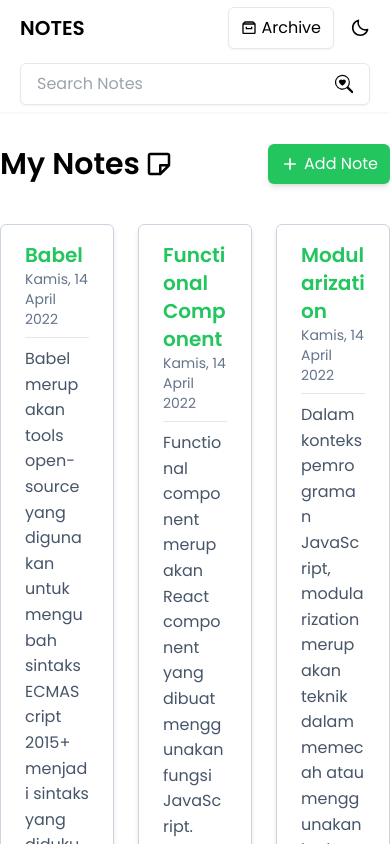
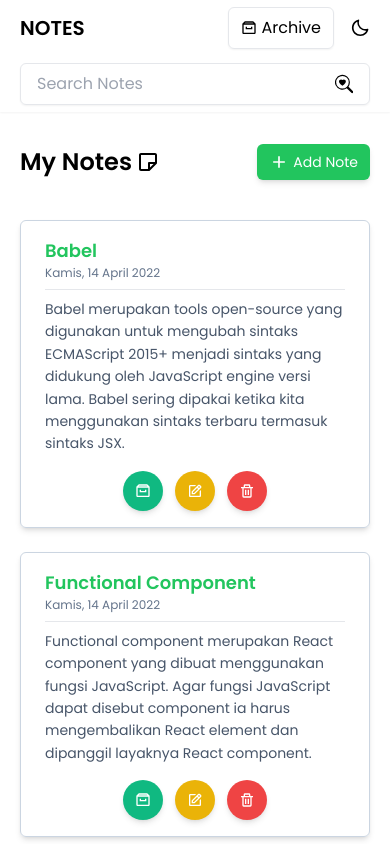
Before and after one commit to msuryaditriputraR/Dicoding-Project, a React (Vite) app in the folder React/Dasar/react-notes/: page / in a window 390 px wide. Shown: the top 844 px of the page. Built offline with nearby package versions, Linux system fonts and the light colour scheme.

Commit message:
feat: responsive

```diff
--- a/React/Dasar/react-notes/src/components/Content.jsx
+++ b/React/Dasar/react-notes/src/components/Content.jsx
@@ -97,10 +97,10 @@
     };
 
     return (
-        <section className="py-8">
+        <section className="py-8 px-5">
             <div className="container">
                 <div className="flex justify-between">
-                    <h2 className="font-semibold text-3xl inline-flex items-center gap-x-1">
+                    <h2 className="font-semibold text-2xl sm:text-3xl inline-flex items-center gap-x-1">
                         {!isArchivePage ? (
                             <>
                                 My Notes
@@ -116,7 +116,7 @@
 
                     {!isArchivePage && (
                         <button
-                            className="inline-flex items-center gap-x-1 bg-green-500 px-3 py-2 rounded-md text-white shadow-md"
+                            className="inline-flex items-center gap-x-1 bg-green-500 px-3 py-2 rounded-md text-white shadow-md text-sm sm:text-base"
                             onClick={() => {
                                 handleModal("modalData", true);
                                 setIsEdit(false);
@@ -126,7 +126,7 @@
                         </button>
                     )}
                 </div>
-                <div className="grid grid-cols-3 gap-6 mt-10 items-start">
+                <div className="grid grid-cols-1 sm:grid-cols-2 lg:grid-cols-3 gap-6 mt-10 items-start">
                     {!keyword ? (
                         isArchivePage ? (
                             archive.length > 0 ? (
--- a/React/Dasar/react-notes/src/components/NoteCard.jsx
+++ b/React/Dasar/react-notes/src/components/NoteCard.jsx
@@ -8,16 +8,16 @@
 
     return (
         <article className="border border-slate-300 flex flex-col rounded-md shadow-md py-4 px-6">
-            <h3 className="font-semibold text-xl text-green-500 break-words">
+            <h3 className="font-semibold text-lg sm:text-xl text-green-500 break-words">
                 {title}
             </h3>
-            <span className="text-slate-500 text-sm">
+            <span className="text-slate-500 text-xs sm:text-sm">
                 {showFormattedDate(updatedAt)}
             </span>
-            <p className="border-t my-2 py-2 text-slate-600 leading-[1.6] break-words">
+            <p className="border-t my-2 py-2 text-slate-600 text-sm sm:text-base leading-[1.6] break-words">
                 {body}
             </p>
-            <div className="mt-auto flex justify-center gap-x-3 text-xl">
+            <div className="mt-auto flex justify-center gap-x-3 sm:text-xl">
                 <Button
                     click={() => handleArchive(id)}
                     ttl={(archived ? "Un" : "") + "Archive Note"}
--- a/React/Dasar/react-notes/src/components/modals/ModalData.jsx
+++ b/React/Dasar/react-notes/src/components/modals/ModalData.jsx
@@ -16,7 +16,7 @@
 
     return (
         <div className="fixed left-0 top-0 right-0 bottom-0 backdrop-blur-md bg-black/30 grid place-items-center z-50">
-            <article className="relative bg-white p-8 border border-slate-300 rounded-xl shadow-md min-w-[560px]">
+            <article className="relative bg-white p-8 border border-slate-300 rounded-xl shadow-md sm:w-3/4 h-fit max-w-[560px]">
                 <button
                     className="absolute w-8 h-8 bg-red-500 text-white text-2xl rounded-full flex items-center justify-center right-5 top-5"
                     title="Close Modal"
@@ -79,10 +79,8 @@
                             </label>
                             <textarea
                                 id="body"
-                                cols="30"
-                                rows="10"
                                 placeholder="Write your note here..."
-                                className="border-2 border-slate-300 p-3 outline-green-500 shadow-sm rounded-md"
+                                className="border-2 border-slate-300 p-3 outline-green-500 shadow-sm rounded-md h-40 lg:h-48"
                                 value={value.body}
                                 onInput={(e) =>
                                     setValue({
--- a/React/Dasar/react-notes/src/index.css
+++ b/React/Dasar/react-notes/src/index.css
@@ -3,5 +3,5 @@
 @tailwind utilities;
 
 .container {
-    @apply max-w-[1100px]  xl:mx-auto;
+    @apply max-w-[1100px]  lg:mx-auto;
 }
```
